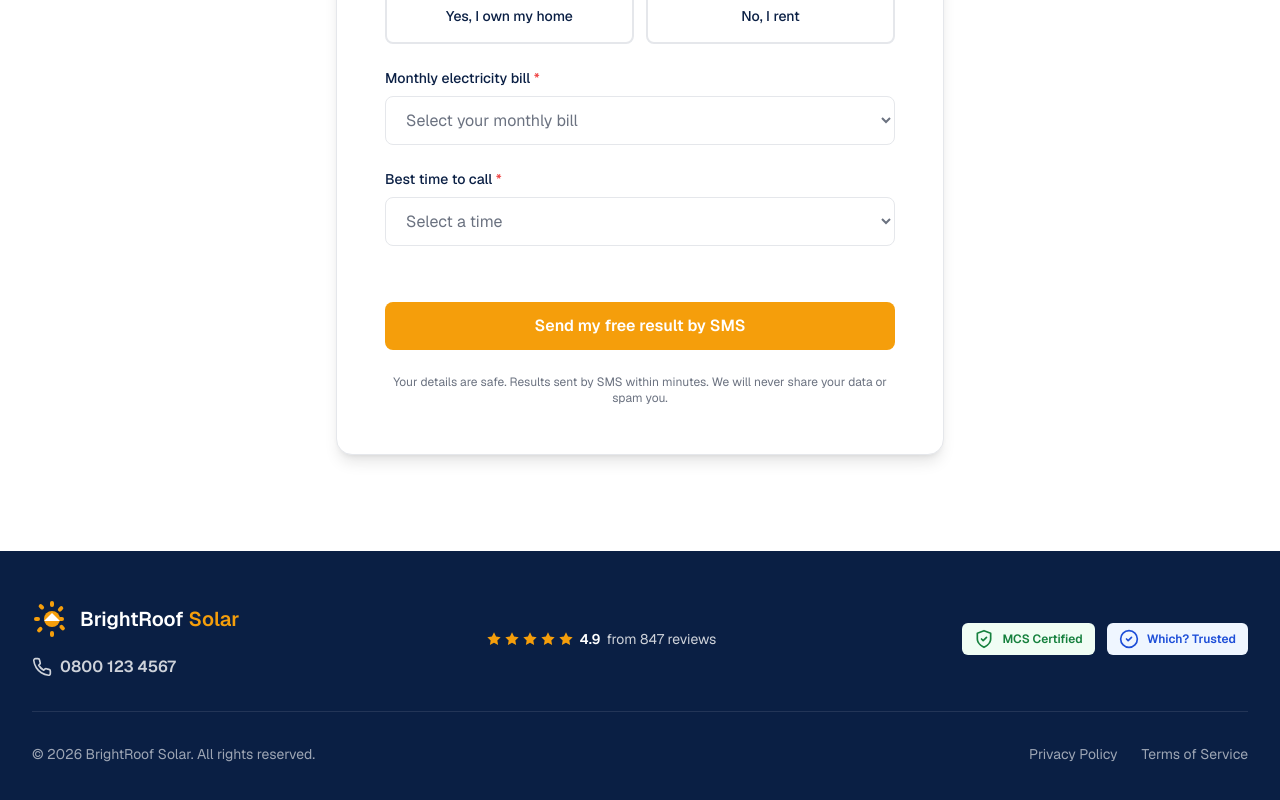
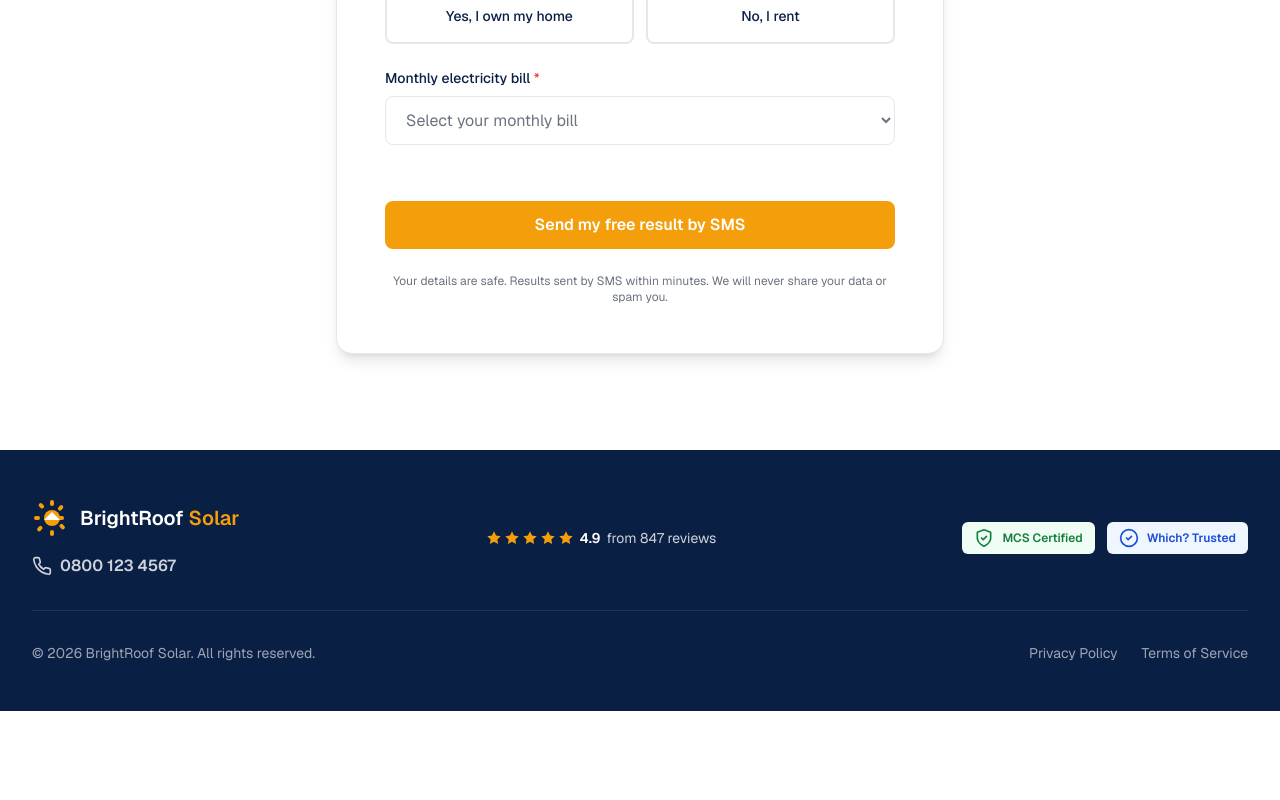
Before and after one commit to coxy7101/BrightRoof-Solar-Demo-Website, a Next.js app: page / in a window 1280 px wide. Shown: the part 6886-7686 px from the top of the page. After the commit the page ends 7597 px from the top, so only its background shows below. Built offline with nearby package versions, Linux system fonts and the light colour scheme.

Commit message:
feat: remove "Best time to call" field from lead form
Eliminate field, related code, and UI component for form simplification.

```diff
--- a/components/sections/lead-capture.tsx
+++ b/components/sections/lead-capture.tsx
@@ -14,7 +14,6 @@ interface FormData {
   email: string;
   isHomeowner: boolean | null;
   monthlyBill: string;
-  timePreference: string;
 }
 
 interface FormErrors {
@@ -23,7 +22,6 @@ interface FormErrors {
   postcode?: string;
   isHomeowner?: string;
   monthlyBill?: string;
-  timePreference?: string;
 }
 
 const billOptions = [
@@ -35,11 +33,7 @@ const billOptions = [
   { value: 'over-300', label: 'Over £300' },
 ];
 
-const timeOptions = [
-  { value: 'morning', label: 'Morning' },
-  { value: 'afternoon', label: 'Afternoon' },
-  { value: 'evening', label: 'Evening' },
-];
+
 
 export const LeadCapture = forwardRef<HTMLElement>(function LeadCapture(_, ref) {
   const { ref: animRef, animate, variants } = useScrollAnimation();
@@ -51,7 +45,6 @@ export const LeadCapture = forwardRef<HTMLElement>(function LeadCapture(_, ref)
     email: '',
     isHomeowner: null,
     monthlyBill: '',
-    timePreference: '',
   });
   const [errors, setErrors] = useState<FormErrors>({});
   const [isSubmitting, setIsSubmitting] = useState(false);
@@ -98,10 +91,6 @@ export const LeadCapture = forwardRef<HTMLElement>(function LeadCapture(_, ref)
       newErrors.monthlyBill = 'Please select your monthly bill';
     }
 
-    if (!formData.timePreference) {
-      newErrors.timePreference = 'Please select a preferred time';
-    }
-
     setErrors(newErrors);
     return Object.keys(newErrors).length === 0;
   };
@@ -129,7 +118,6 @@ export const LeadCapture = forwardRef<HTMLElement>(function LeadCapture(_, ref)
         email: '',
         isHomeowner: null,
         monthlyBill: '',
-        timePreference: '',
       });
       setIsSuccess(false);
     }, 5000);
@@ -443,47 +431,6 @@ export const LeadCapture = forwardRef<HTMLElement>(function LeadCapture(_, ref)
                       )}
                     </div>
 
-                    {/* Time Preference */}
-                    <div>
-                      <label
-                        htmlFor="timePreference"
-                        className="block text-sm font-medium text-navy"
-                      >
-                        Best time to call <span className="text-destructive">*</span>
-                      </label>
-                      <select
-                        id="timePreference"
-                        name="timePreference"
-                        value={formData.timePreference}
-                        onChange={handleChange}
-                        className={cn(
-                          'mt-2 w-full rounded-lg border bg-background px-4 py-3 text-foreground focus:border-amber focus:outline-none focus:ring-2 focus:ring-amber/20',
-                          errors.timePreference
-                            ? 'border-destructive'
-                            : 'border-input',
-                          !formData.timePreference && 'text-muted-foreground'
-                        )}
-                        aria-describedby={
-                          errors.timePreference ? 'timePreference-error' : undefined
-                        }
-                      >
-                        <option value="">Select a time</option>
-                        {timeOptions.map((option) => (
-                          <option key={option.value} value={option.value}>
-                            {option.label}
-                          </option>
-                        ))}
-                      </select>
-                      {errors.timePreference && (
-                        <p
-                          id="timePreference-error"
-                          className="mt-1 text-sm text-destructive"
-                        >
-                          {errors.timePreference}
-                        </p>
-                      )}
-                    </div>
-
                     {/* Submit Button - CTA #7 */}
                     <CTAButton
                       type="submit"
```
